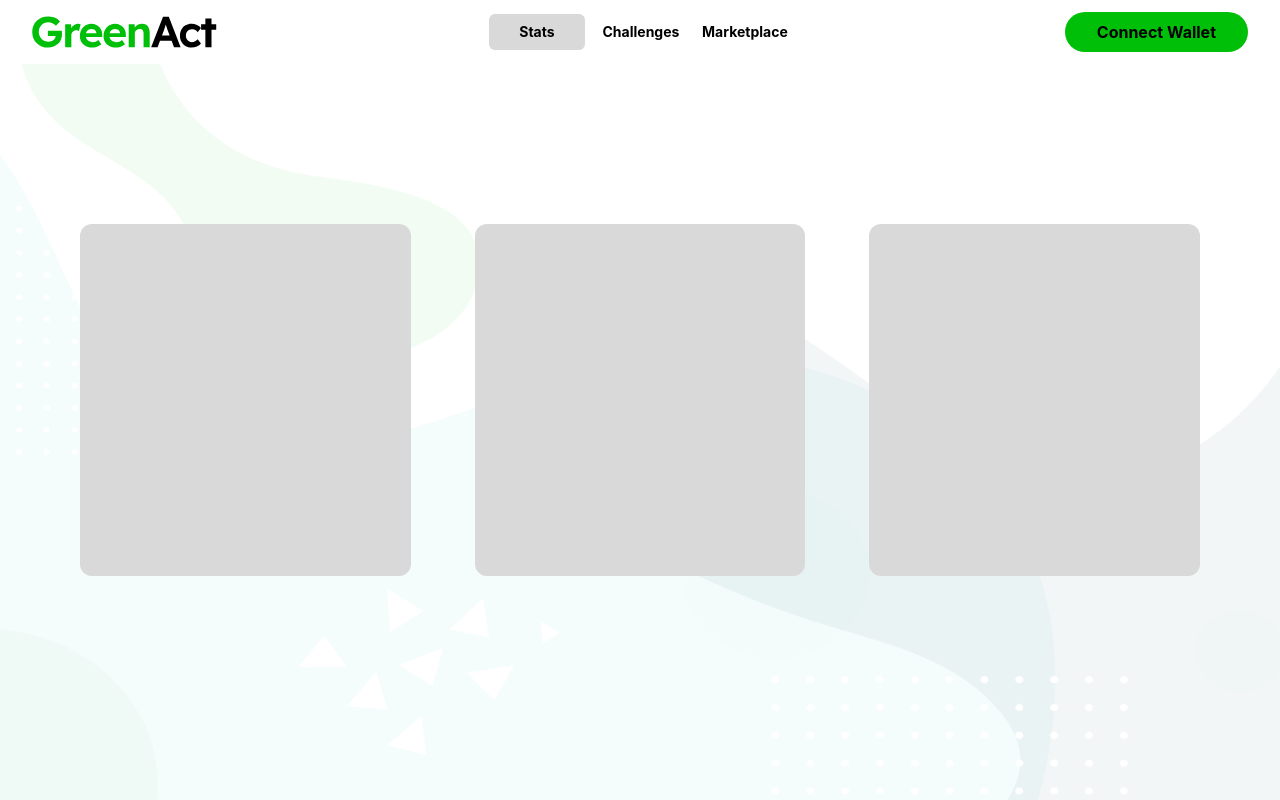
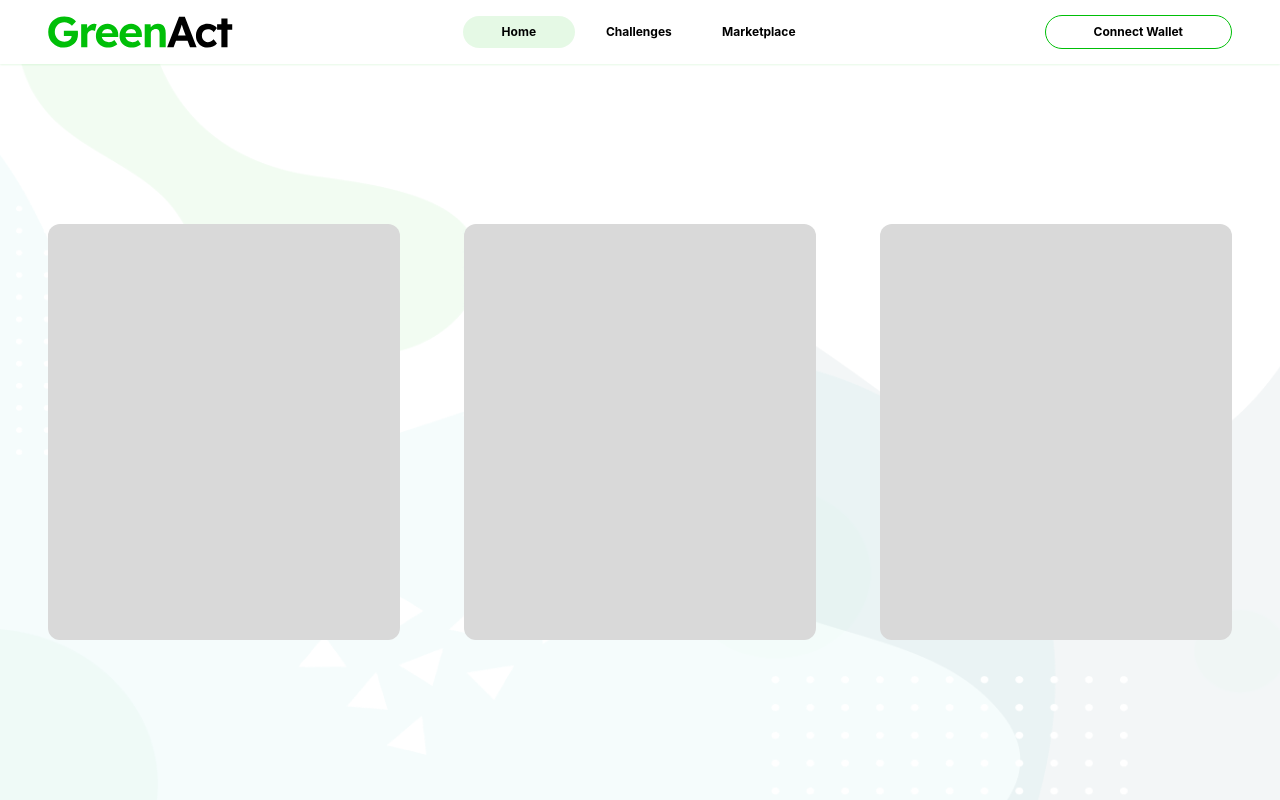
Before and after one commit to Green-Act/webapp, a React (Create React App) app: page / in a window 1280 px wide. Built offline with nearby package versions, Linux system fonts and the light colour scheme.

Commit message:
feat: new header design

```diff
--- a/src/components/layout/Header.tsx
+++ b/src/components/layout/Header.tsx
@@ -3,25 +3,25 @@ import { NavLink } from "react-router-dom";
 
 const Header: React.FC<Record<string, never>> = () => {
   return (
-    <header className="flex items-center justify-between h-16 px-8 py-4">
-      <img src="/logo.svg" className="h-full" />
+    <header className="flex items-center justify-between h-16 px-12 py-4 shadow-sm shadow-gat-green/10 relative z-1 text-xs">
+      <img src="/logo.svg" className="h-8" />
       <nav className="flex-1 flex items-center justify-center">
         <NavLink
           to="/"
           className={({ isActive }) =>
             `${
-              isActive ? "bg-gat-gray" : ""
-            } rounded-md py-2 w-24 text-center text-sm font-bold`
+              isActive ? "bg-gat-green/10" : ""
+            } rounded-full py-2 w-28 text-center font-bold`
           }
         >
-          Stats
+          Home
         </NavLink>
         <NavLink
           to="/challenges"
           className={({ isActive }) =>
             `${
-              isActive ? "bg-gat-gray" : ""
-            } rounded-md py-2 w-24 text-center text-sm font-bold mx-2`
+              isActive ? "bg-gat-green/10" : ""
+            } rounded-full py-2 w-28 text-center font-bold mx-2`
           }
         >
           Challenges
@@ -30,14 +30,14 @@ const Header: React.FC<Record<string, never>> = () => {
           to="/marketplace"
           className={({ isActive }) =>
             `${
-              isActive ? "bg-gat-gray" : ""
-            } rounded-md py-2 w-24 text-center text-sm font-bold`
+              isActive ? "bg-gat-green/10" : ""
+            } rounded-full py-2 w-28 text-center font-bold`
           }
         >
           Marketplace
         </NavLink>
       </nav>
-      <button className="bg-gat-green px-8 py-2 rounded-full font-bold">
+      <button className="border border-gat-green px-12 py-2 rounded-full font-bold">
         Connect Wallet
       </button>
     </header>
--- a/src/pages/Home.tsx
+++ b/src/pages/Home.tsx
@@ -2,8 +2,8 @@ import React from "react";
 
 const Home: React.FC<Record<string, never>> = () => {
   return (
-    <div className="h-[calc(100%-64px)] w-full">
-      <div className="flex items-center justify-center space-x-16 py-40 px-20 h-full">
+    <div className="h-full w-full px-12">
+      <div className="flex items-center justify-center space-x-16 py-40 h-full">
         <div className="rounded-xl bg-gat-gray h-full w-1/3"></div>
         <div className="rounded-xl bg-gat-gray h-full w-1/3"></div>
         <div className="rounded-xl bg-gat-gray h-full w-1/3"></div>
```
